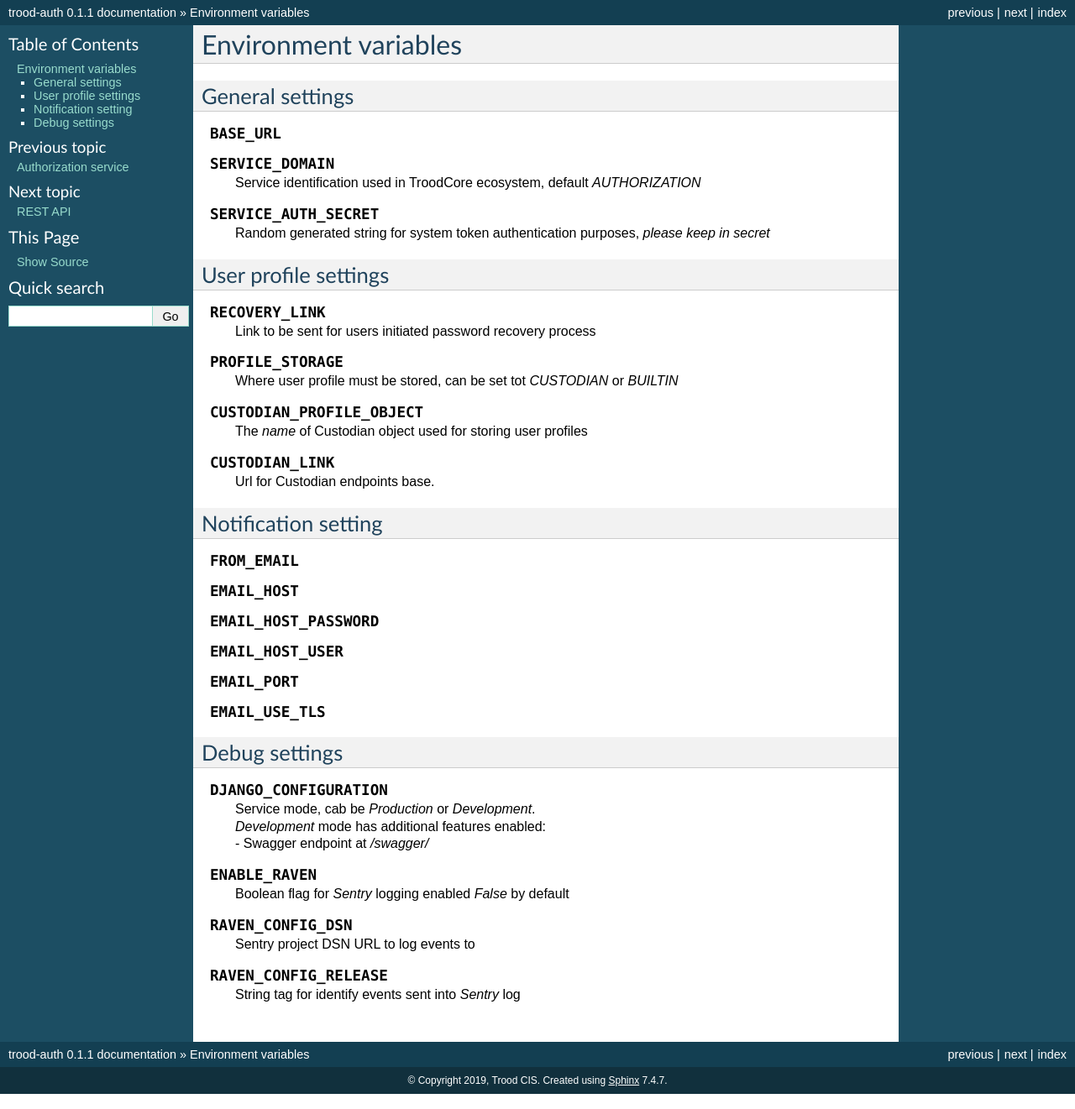
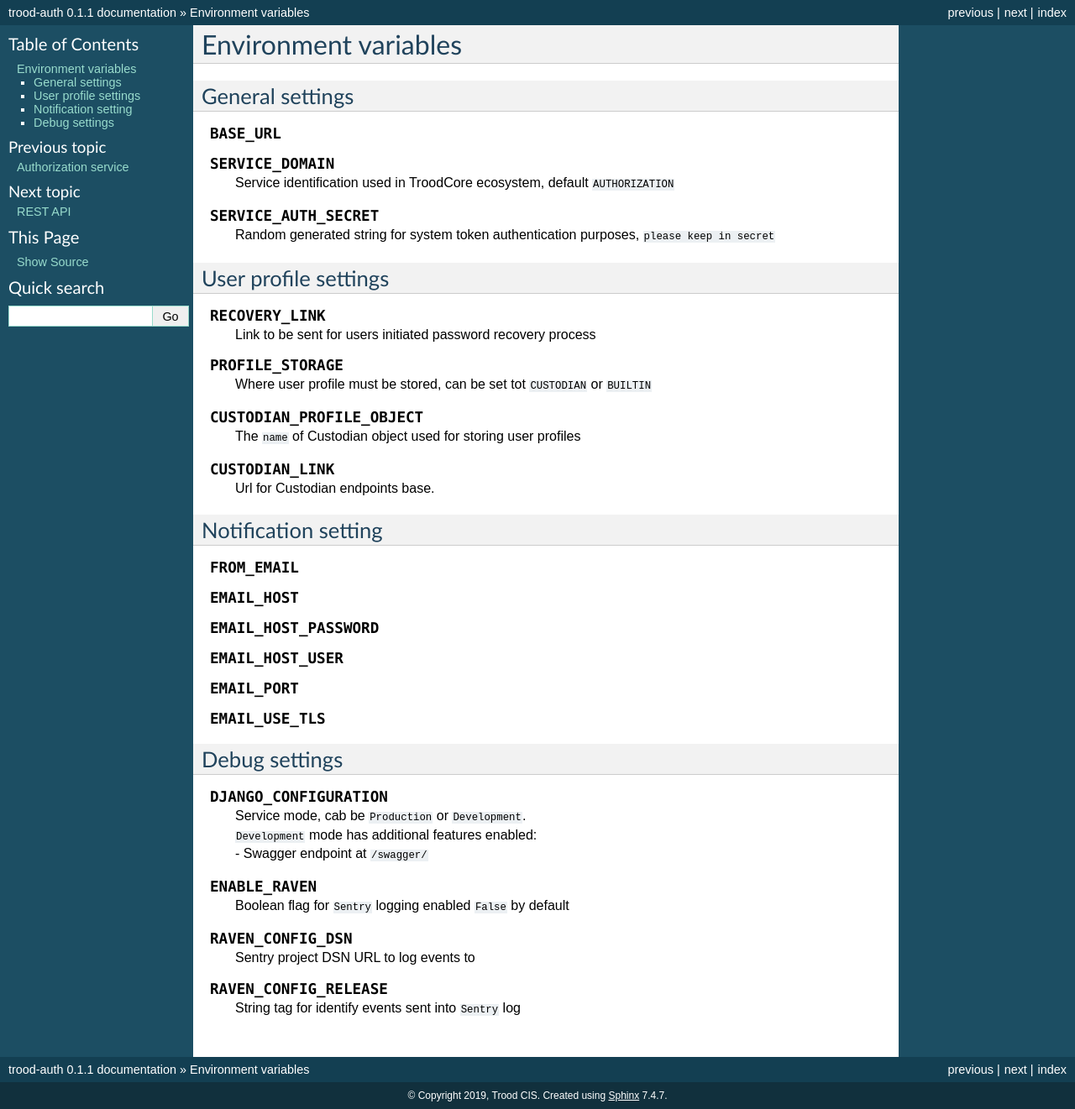
Before and after one commit to TroodInc/trood-auth, a Sphinx documentation site: the page built from docs/config.rst, in a window 1280 px wide. Shown: the whole page at 84% size. Built offline with Sphinx 7.4.7, drawn with Linux system fonts in a browser that asks for light colours; pages that are not in the unit, such as notebooks, are missing from menus.

Commit message:
documentation terms/values highight fix

```diff
--- a/docs/config.rst
+++ b/docs/config.rst
@@ -9,12 +9,12 @@ General settings
 
 .. envvar:: SERVICE_DOMAIN
 
-    Service identification used in TroodCore ecosystem, default `AUTHORIZATION`
+    Service identification used in TroodCore ecosystem, default ``AUTHORIZATION``
 
 
 .. envvar:: SERVICE_AUTH_SECRET
 
-    Random generated string for system token authentication purposes, `please keep in secret`
+    Random generated string for system token authentication purposes, ``please keep in secret``
 
 
 User profile settings
@@ -27,12 +27,12 @@ User profile settings
 
 .. envvar:: PROFILE_STORAGE
 
-    Where user profile must be stored, can be set tot `CUSTODIAN` or `BUILTIN`
+    Where user profile must be stored, can be set tot ``CUSTODIAN`` or ``BUILTIN``
 
 
 .. envvar:: CUSTODIAN_PROFILE_OBJECT
 
-    The `name` of Custodian object used for storing user profiles
+    The ``name`` of Custodian object used for storing user profiles
 
 
 .. envvar:: CUSTODIAN_LINK
@@ -67,14 +67,14 @@ Debug settings
 
 .. envvar:: DJANGO_CONFIGURATION
 
-    | Service mode, cab be `Production` or `Development`.
-    | `Development` mode has additional features enabled:
-    | - Swagger endpoint at  `/swagger/`
+    | Service mode, cab be ``Production`` or ``Development``.
+    | ``Development`` mode has additional features enabled:
+    | - Swagger endpoint at  ``/swagger/``
 
 
 .. envvar:: ENABLE_RAVEN
 
-    Boolean flag for `Sentry` logging enabled `False` by default
+    Boolean flag for ``Sentry`` logging enabled ``False`` by default
 
 
 .. envvar:: RAVEN_CONFIG_DSN
@@ -84,4 +84,4 @@ Debug settings
 
 .. envvar:: RAVEN_CONFIG_RELEASE
 
-    String tag for identify events sent into `Sentry` log
+    String tag for identify events sent into ``Sentry`` log
```
